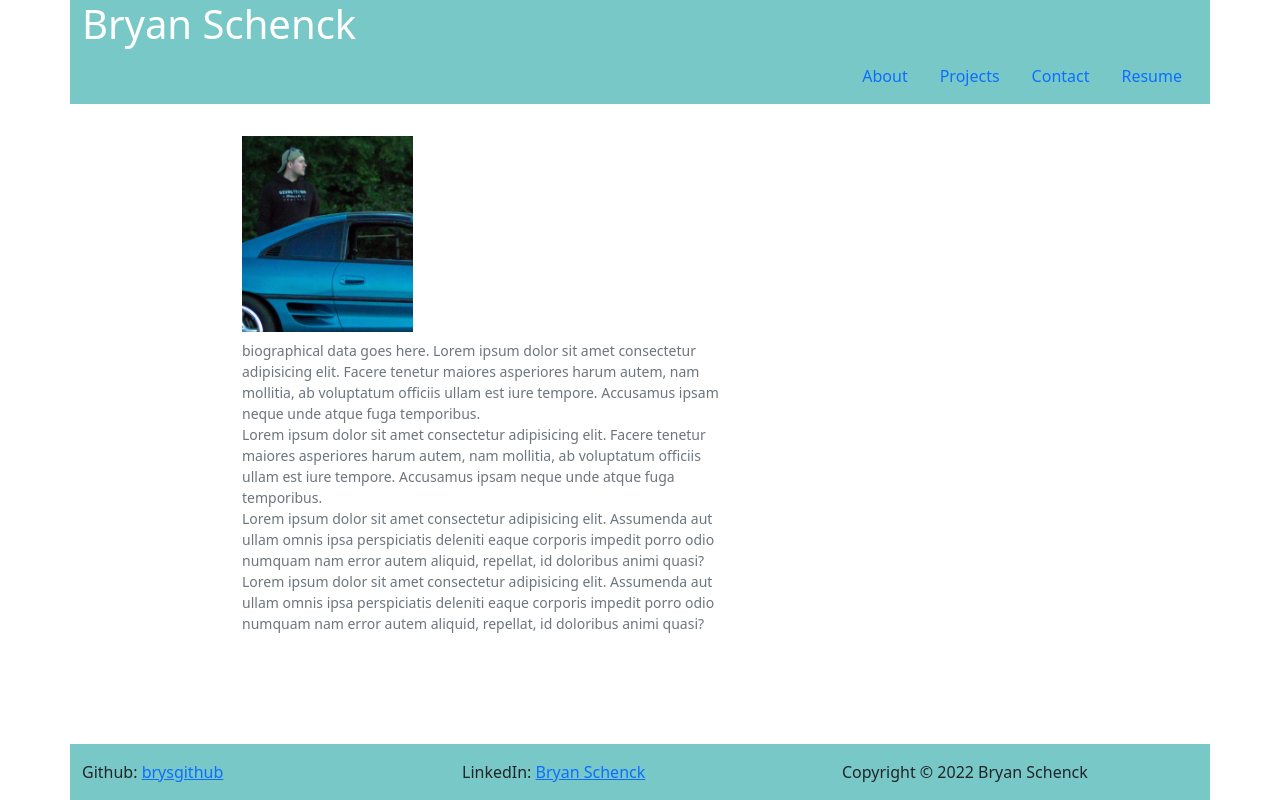
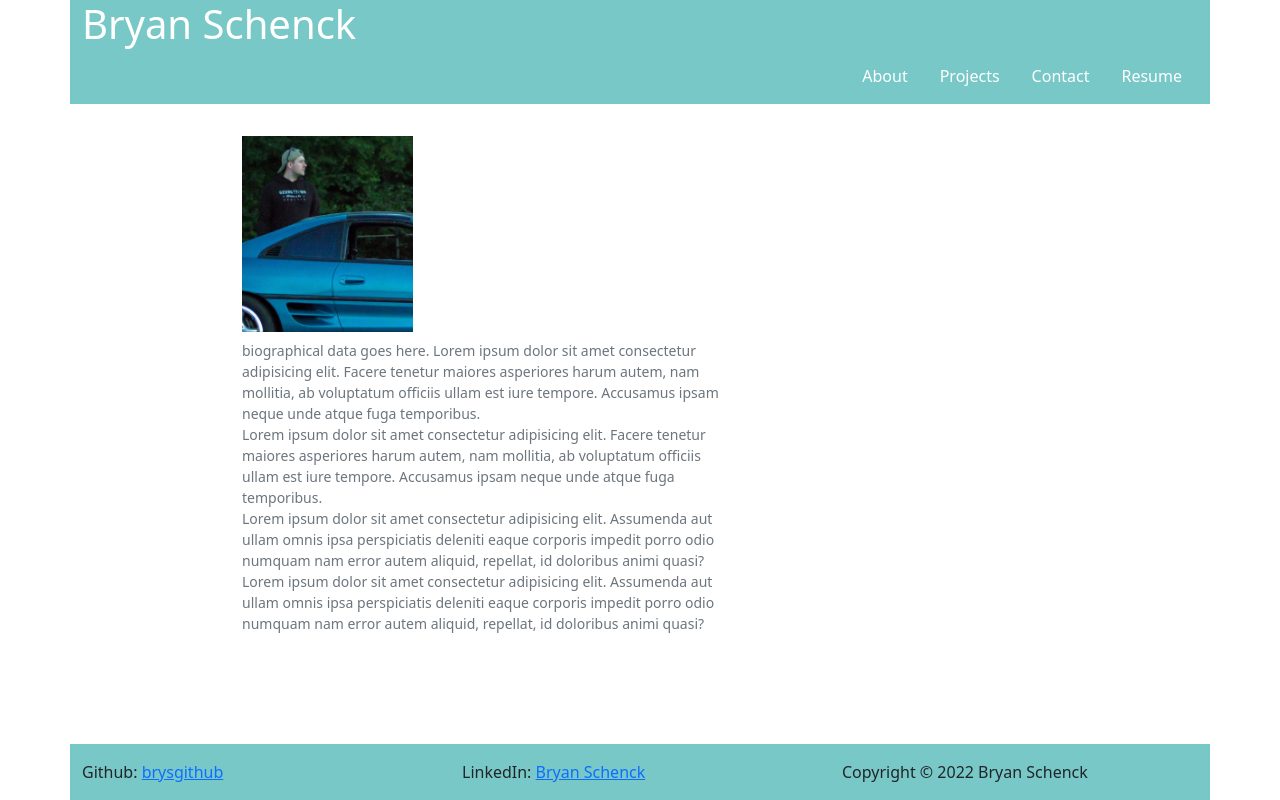
Before and after one commit to brysgithub/react-portfolio, a React (Create React App) app: page /#/ in a window 1280 px wide. Built offline with nearby package versions, Linux system fonts and the light colour scheme.

Commit message:
fixed header link coloration

```diff
--- a/src/assets/css/style.css
+++ b/src/assets/css/style.css
@@ -40,3 +40,7 @@
     align-items: center;
     margin-top: 10rem;
 }
+
+.nav-link {
+    color: white !important;
+}
```
